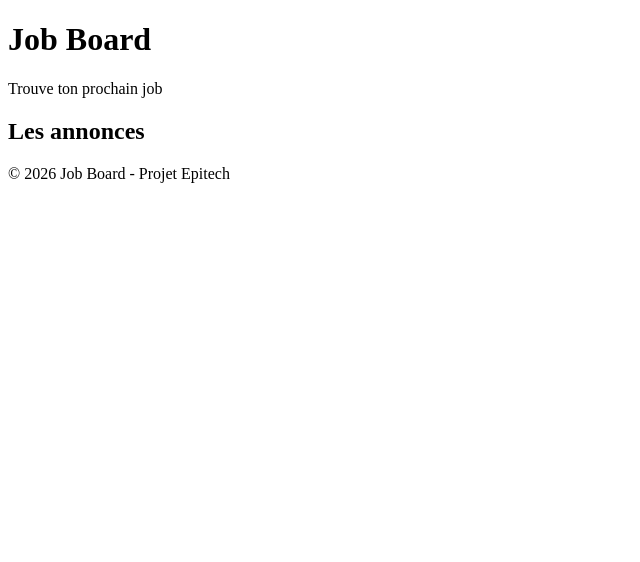
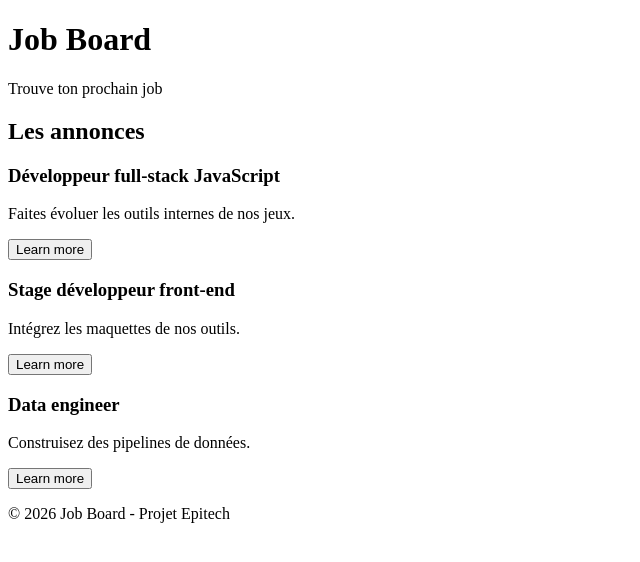
Before and after one commit to Abdallah94212/Job_board, a plain HTML site: page frontend/index.html in a window 1280 px wide. Shown: the whole page, without its empty margins (0-640 px from the left). Drawn offline with Linux system fonts and the light colour scheme.

Commit message:
Etape 4 : ajout des 3 annonces en dur

```diff
--- a/frontend/index.html
+++ b/frontend/index.html
@@ -13,6 +13,23 @@
   </header>
   <main>
     <h2>Les annonces</h2>
+    <article class="ad-card">
+      <h3>Développeur full-stack JavaScript</h3>
+      <p>Faites évoluer les outils internes de nos jeux.</p>
+      <button>Learn more</button>
+    </article>
+
+    <article class="ad-card">
+      <h3>Stage développeur front-end</h3>
+      <p>Intégrez les maquettes de nos outils.</p>
+      <button>Learn more</button>
+    </article>
+
+    <article class="ad-card">
+      <h3>Data engineer</h3>
+      <p>Construisez des pipelines de données.</p>
+      <button>Learn more</button>
+    </article>
   </main>
 
   <footer>
```
